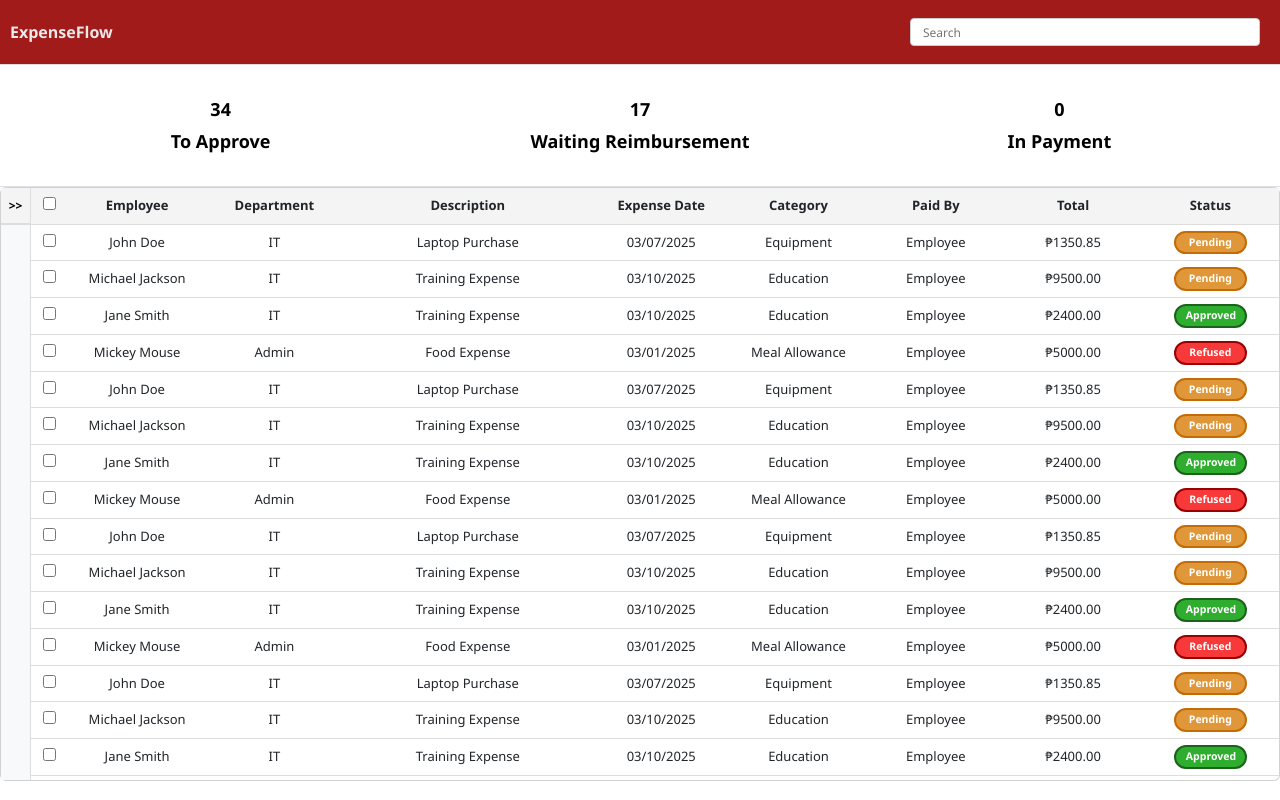
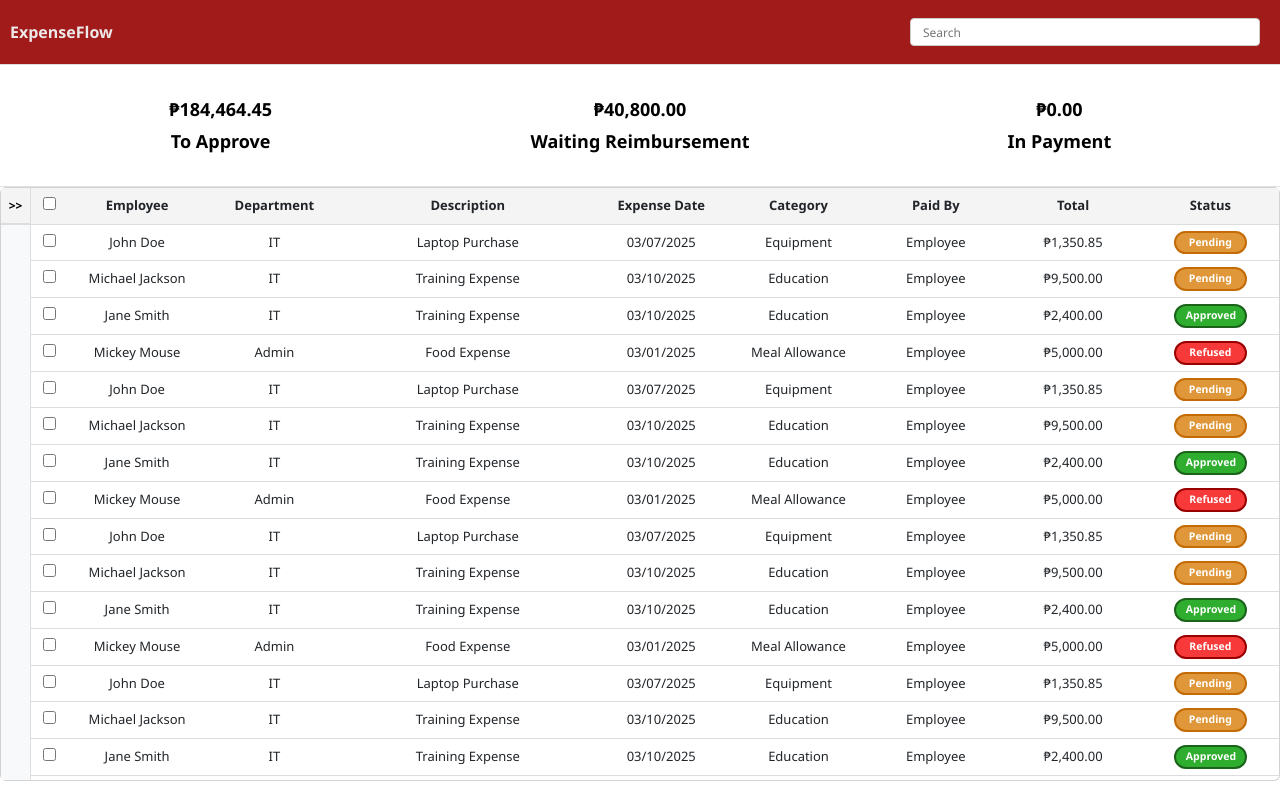
Before and after one commit to RaymondJAT/BudgetMonitoringTL, a React (Vite) app in the folder BudgetMonitoringTL/: page / in a window 1280 px wide. Built offline with nearby package versions, Linux system fonts and the light colour scheme.

Commit message:
[REVISED] - HeaderCount, monetary, ApprovalForm

```diff
--- a/BudgetMonitoringTL/src/components/ApprovalForm.jsx
+++ b/BudgetMonitoringTL/src/components/ApprovalForm.jsx
@@ -86,7 +86,14 @@ const ApprovalForm = () => {
                 className="d-flex align-items-center mb-2"
               >
                 <strong className="title">{field.label}:</strong>
-                <p className="ms-2 mb-0">{data?.[field.key] || "N/A"}</p>
+                <p className="ms-2 mb-0">
+                  {field.key === "total"
+                    ? `₱${parseFloat(data?.[field.key] || 0).toLocaleString(
+                        "en-US",
+                        { minimumFractionDigits: 2 }
+                      )}`
+                    : data?.[field.key] || "N/A"}
+                </p>
               </Col>
             ))}
           </Row>
--- a/BudgetMonitoringTL/src/components/DataTable.jsx
+++ b/BudgetMonitoringTL/src/components/DataTable.jsx
@@ -43,9 +43,17 @@ const DataTable = ({ employeeName, setAmountInWords, setParticulars }) => {
             <tr key={index}>
               <td>{row.label || "N/A"}</td>
               <td>{row.quantity ?? 0}</td>
-              <td>{row.price ? row.price.toFixed(2) : "0.00"}</td>
+              <td>
+                {row.price
+                  ? `₱${row.price.toLocaleString("en-US", {
+                      minimumFractionDigits: 2,
+                    })}`
+                  : "₱0.00"}
+              </td>
               <td className="border">
-                {(row.quantity * row.price).toFixed(2)}
+                {`₱${(row.quantity * row.price).toLocaleString("en-US", {
+                  minimumFractionDigits: 2,
+                })}`}
               </td>
             </tr>
           ))}
@@ -56,7 +64,9 @@ const DataTable = ({ employeeName, setAmountInWords, setParticulars }) => {
               <strong>Total:</strong>
             </td>
             <td className="text-center border-end">
-              <strong>₱{total.toFixed(2)}</strong>
+              <strong>
+                ₱{total.toLocaleString("en-US", { minimumFractionDigits: 2 })}
+              </strong>
             </td>
           </tr>
         </tfoot>
--- a/BudgetMonitoringTL/src/components/ExpenseReport.jsx
+++ b/BudgetMonitoringTL/src/components/ExpenseReport.jsx
@@ -90,11 +90,19 @@ const ExpenseReport = ({ data, contentRef }) => {
                 <tr key={index}>
                   <td className="text-center">{item.label}</td>
                   <td className="text-center">
-                    ₱{(item.price ?? 0).toFixed(2)}
+                    ₱
+                    {(item.price ?? 0).toLocaleString("en-US", {
+                      minimumFractionDigits: 2,
+                    })}
                   </td>
                   <td className="text-center">{item.quantity}</td>
                   <td className="text-center border-start">
-                    ₱{item.amount ? parseFloat(item.amount).toFixed(2) : "0.00"}
+                    ₱
+                    {item.amount
+                      ? parseFloat(item.amount).toLocaleString("es-US", {
+                          minimumFractionDigits: 2,
+                        })
+                      : "0.00"}
                   </td>
                 </tr>
               ))
@@ -110,7 +118,12 @@ const ExpenseReport = ({ data, contentRef }) => {
                 <strong>Total:</strong>
               </td>
               <td className="text-center">
-                <strong>₱{totalAmount.toFixed(2)}</strong>
+                <strong>
+                  ₱
+                  {totalAmount.toLocaleString("en-US", {
+                    minimumFractionDigits: 2,
+                  })}
+                </strong>
               </td>
             </tr>
           </tbody>
--- a/BudgetMonitoringTL/src/components/HeaderCount.jsx
+++ b/BudgetMonitoringTL/src/components/HeaderCount.jsx
@@ -1,19 +1,29 @@
 import React from "react";
 
-const HeaderCount = ({ pendingCount, approvedCount, postCount }) => {
+const HeaderCount = ({ pendingTotal, approvedTotal, postTotal }) => {
   return (
     <div className="text-center bg-white border-bottom p-3">
       <div className="approval-steps">
         <div className="step">
-          <div className="count">{pendingCount}</div>
+          <div className="count">
+            ₱
+            {pendingTotal.toLocaleString("en-US", { minimumFractionDigits: 2 })}
+          </div>
           <span>To Approve</span>
         </div>
         <div className="step">
-          <div className="count">{approvedCount}</div>
+          <div className="count">
+            ₱
+            {approvedTotal.toLocaleString("en-US", {
+              minimumFractionDigits: 2,
+            })}
+          </div>
           <span>Waiting Reimbursement</span>
         </div>
         <div className="step">
-          <div className="count">{postCount}</div>
+          <div className="count">
+            ₱{postTotal.toLocaleString("en-US", { minimumFractionDigits: 2 })}
+          </div>
           <span>In Payment</span>
         </div>
       </div>
--- a/BudgetMonitoringTL/src/components/PrintModal.jsx
+++ b/BudgetMonitoringTL/src/components/PrintModal.jsx
@@ -58,13 +58,18 @@ const PrintModal = ({ show, onHide, data, amountInWords }) => {
                     particulars.map((item, index) => (
                       <tr key={index}>
                         <td className="text-center">
-                          {`${item.label} - ${item.quantity} x ${(
+                          {`${item.label} - ${item.quantity} x ₱${(
                             item.price ?? 0
-                          ).toFixed(2)}`}
+                          ).toLocaleString("en-US", {
+                            minimumFractionDigits: 2,
+                          })}`}
                         </td>
                         <td className="text-center">
+                          ₱
                           {item.amount
-                            ? parseFloat(item.amount).toFixed(2)
+                            ? parseFloat(item.amount).toLocaleString("en-US", {
+                                minimumFractionDigits: 2,
+                              })
                             : "0.00"}
                         </td>
                       </tr>
@@ -81,7 +86,12 @@ const PrintModal = ({ show, onHide, data, amountInWords }) => {
                       <strong>Total:</strong>
                     </td>
                     <td className="text-center">
-                      <strong>₱{totalAmount.toFixed(2)}</strong>
+                      <strong>
+                        ₱
+                        {totalAmount.toLocaleString("en-US", {
+                          minimumFractionDigits: 2,
+                        })}
+                      </strong>
                     </td>
                   </tr>
                   <tr>
--- a/BudgetMonitoringTL/src/components/PrintableCashRequest.jsx
+++ b/BudgetMonitoringTL/src/components/PrintableCashRequest.jsx
@@ -54,13 +54,18 @@ const PrintableCashRequest = ({ data, amountInWords, contentRef }) => {
                   particulars.map((item, index) => (
                     <tr key={index}>
                       <td className="text-center">
-                        {`${item.label} - ${item.quantity} x ${(
+                        {`${item.label} - ${item.quantity} x ₱${(
                           item.price ?? 0
-                        ).toFixed(2)}`}
+                        ).toLocaleString("en-US", {
+                          minimumFractionDigits: 2,
+                        })}`}
                       </td>
                       <td className="text-center">
+                        ₱
                         {item.amount
-                          ? parseFloat(item.amount).toFixed(2)
+                          ? parseFloat(item.amount).toLocaleString("en-US", {
+                              minimumFractionDigits: 2,
+                            })
                           : "0.00"}
                       </td>
                     </tr>
@@ -77,7 +82,12 @@ const PrintableCashRequest = ({ data, amountInWords, contentRef }) => {
                     <strong>Total:</strong>
                   </td>
                   <td className="text-center">
-                    <strong>₱{totalAmount.toFixed(2)}</strong>
+                    <strong>
+                      ₱
+                      {totalAmount.toLocaleString("en-US", {
+                        minimumFractionDigits: 2,
+                      })}
+                    </strong>
                   </td>
                 </tr>
                 <tr>
--- a/BudgetMonitoringTL/src/pages/TeamLead.jsx
+++ b/BudgetMonitoringTL/src/pages/TeamLead.jsx
@@ -104,6 +104,19 @@ const TeamLead = () => {
           selectedStatuses.length === 0 || selectedStatuses.includes(row.status)
       );
   }, [searchTerm, selectedStatuses, data]);
+  // compute total of each status
+  const getTotalAmountByStatus = (status) => {
+    return data
+      .filter((row) => row.status === status)
+      .reduce((sum, row) => {
+        const transactions = getEmployeeTransactions(row.employee);
+        const grandTotal = transactions.reduce(
+          (total, item) => total + item.quantity * item.price,
+          0
+        );
+        return sum + grandTotal;
+      }, 0);
+  };
 
   return (
     <>
@@ -124,11 +137,9 @@ const TeamLead = () => {
       <div>
         <div className="card-header text-center">
           <HeaderCount
-            pendingCount={data.filter((row) => row.status === "Pending").length}
-            approvedCount={
-              data.filter((row) => row.status === "Approved").length
-            }
-            postCount={data.filter((row) => row.status === "Post").length}
+            pendingTotal={getTotalAmountByStatus("Pending")}
+            approvedTotal={getTotalAmountByStatus("Approved")}
+            postTotal={getTotalAmountByStatus("Post")}
           />
         </div>
 
@@ -228,7 +239,11 @@ const ExpenseRow = ({
   getEmployeeTransactions,
 }) => {
   const transactions = getEmployeeTransactions(row.employee);
-  const prices = transactions.map((t) => `₱${t.price.toFixed(2)}`).join("\n");
+  const prices = transactions
+    .map(
+      (t) => `₱${t.price.toLocaleString("en-US", { minimumFractionDigits: 2 })}`
+    )
+    .join("\n");
   const quantities = transactions.map((t) => t.quantity).join("\n");
   const grandTotal = transactions.reduce(
     (sum, item) => sum + item.quantity * item.price,
@@ -262,7 +277,9 @@ const ExpenseRow = ({
       <td className="hidden-column">
         <pre>{quantities}</pre>
       </td>
-      <td>₱{grandTotal.toFixed(2)}</td>
+      <td>
+        ₱{grandTotal.toLocaleString("en-US", { minimumFractionDigits: 2 })}
+      </td>
       <td>
         <span className={`status-badge ${row.status.toLowerCase()}`}>
           {row.status}
```
